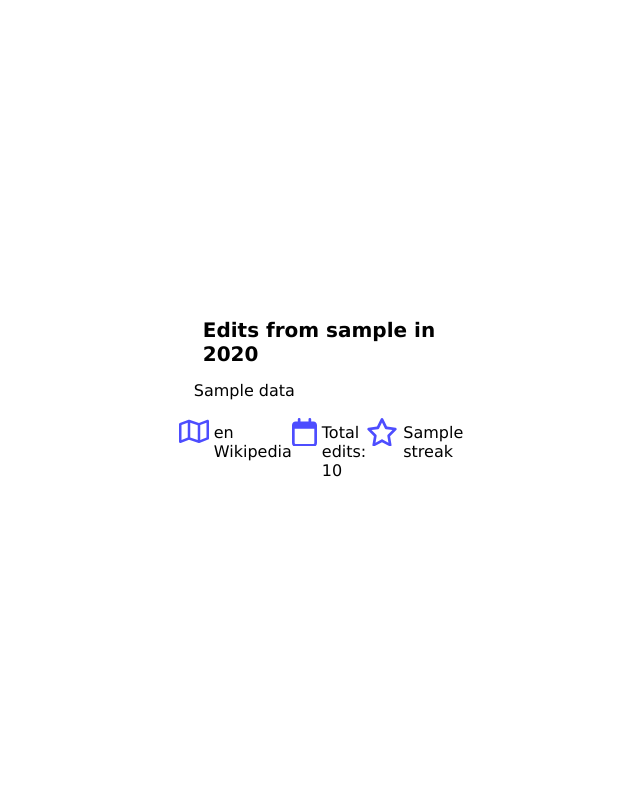
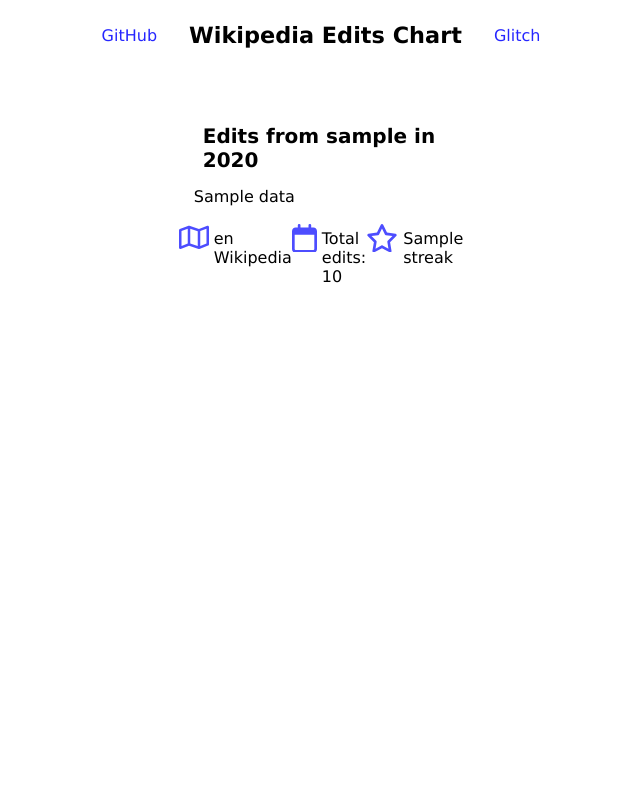
Before and after one commit to JoseDeFreitas/wikipedia-edits-chart, a FastAPI app: template src/templates/userchart.html in a window 1280 px wide. Shown: the whole page, without its empty margins (319-959 px from the left). Run offline with FastAPI, Linux system fonts and the light colour scheme; the template is opened without the code that fills it: most values are stand-ins (such as "Sample title", 1, 10 or a date in 2020).

Commit message:
Create header

```diff
--- a/src/static/global.css
+++ b/src/static/global.css
@@ -43,9 +43,36 @@ body {
 
 /* Structured */
 
+#header-container {
+    display: flex;
+    justify-content: center;
+    margin-bottom: 3em;
+}
+
+#header-inner {
+    display: grid;
+    grid-auto-flow: column;
+    align-items: center;
+    column-gap: 2em;
+}
+
+#title {
+    font-size: 1.4em;
+    font-weight: bold;
+}
+
+#header-container a {
+    color: #2626ff;
+    text-decoration: none;
+}
+
+#header-container a:hover {
+    text-decoration: underline;
+}
+
+
 #container {
     width: 100vw;
-    height: 100vh;
     display: flex;
     justify-content: center;
     align-items: center;
--- a/src/templates/userchart.html
+++ b/src/templates/userchart.html
@@ -6,6 +6,19 @@
         <link href="/static{{ aspect }}" rel="stylesheet">
     </head>
     <body>
+        <header id="header-container">
+            <div id="header-inner">
+                <div>
+                    <p><a href="https://github.com/JoseDeFreitas/wikipedia-edits-chart">GitHub</a></p>
+                </div>
+                <div>
+                    <p id="title">Wikipedia Edits Chart</p>
+                </div>
+                <div>
+                    <p><a href="https://glitch.com/edit/#!/wikipedia-edits-chart">Glitch</a></p>
+                </div>
+            </div>
+        </header>
         <div id="container">
             <main id="contributions-chart">
                 <div id="user-and-year">
```
Also changed, not shown: src/static/dark.css (+9 -0 lines), src/static/light.css (+9 -0 lines).
